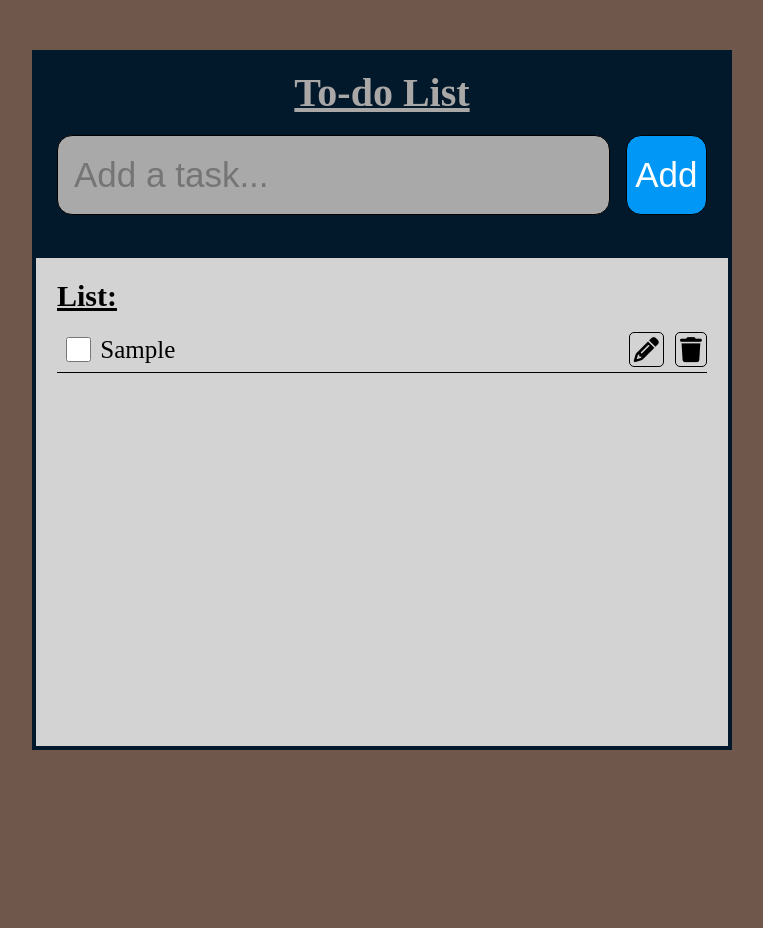
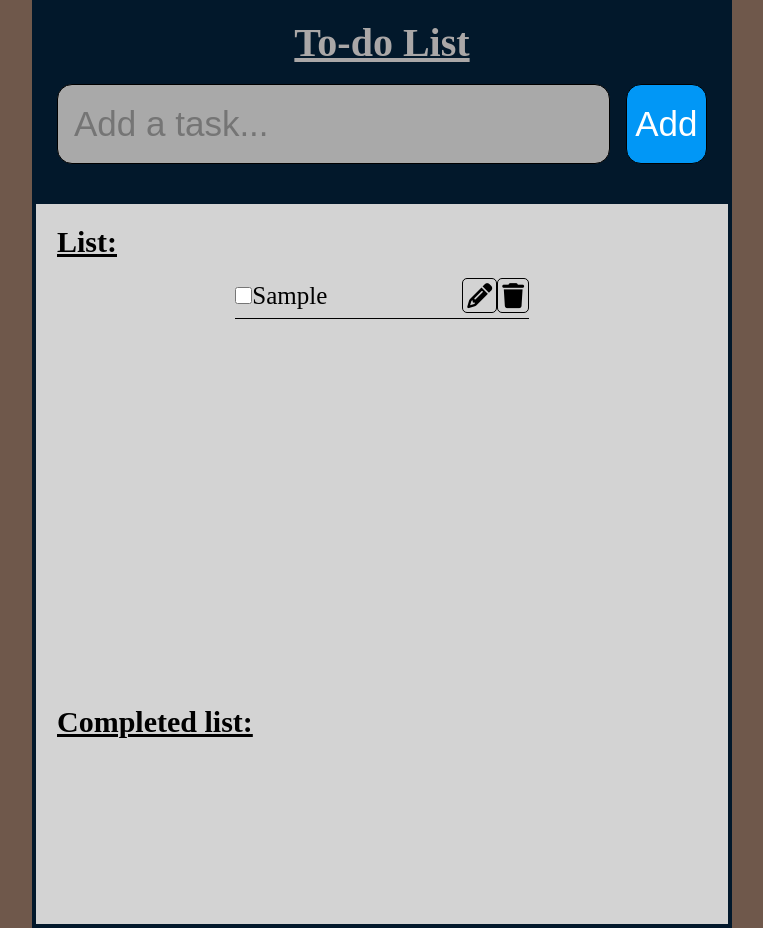
Before and after one commit to Coisdt/7---to-do-list--challenge-, a plain HTML site: page index.html in a window 1280 px wide. Both pictures are taken after typing "Sample" into the empty fields and a click on the button "Add". Shown: the whole page, without its empty margins (258-1021 px from the left). Before the commit the page ends 800 px from the top, so only its background shows below. Drawn offline with Linux system fonts and the light colour scheme.

Commit message:
js: moved checked task to completed list

```diff
--- a/app.js
+++ b/app.js
@@ -31,10 +31,13 @@ function addItem() {
   checkBoxes.forEach((checkbox) => {
     checkbox.addEventListener("click", (e) => {
       const targetListItem = e.target.parentElement;
-      targetListItem.classList.add("completed");
+      targetListItem.classList.toggle("completed");
+      // move completed task to 'completed list'
+      const completedList = document.querySelector(".completed-list");
+      completedList.appendChild(targetListItem);
     });
   });
-  // =================================some work necessary still
+  // =================================some work necessary still: the item should return to the list when unchecked.
 
   // edit item in list
   const editBtns = document.querySelectorAll(".edit");
@@ -84,3 +87,8 @@ function hideElement() {
 }
 
 addItemBtn.addEventListener("click", addItem);
+
+
+
+
+// text must wrap when overflowing the row
--- a/index.html
+++ b/index.html
@@ -35,6 +35,9 @@
           <h2 class="list-title">List:</h2>
           <ol class="to-do-list"></ol>
         </div>
+        <ol class="completed-list">
+          <h2 class="completed-list-title">Completed list:</h2>
+        </ol>
       </article>
     </div>
   </body>
--- a/style.css
+++ b/style.css
@@ -21,10 +21,10 @@ body {
 
 .container {
   display: grid;
-  grid-template-rows: 1fr 1fr 0.5fr 6fr;
+  grid-template-rows: 1fr 1fr 0.5fr 6fr 3fr;
   place-self: center;
   border: 4px solid var(--background-clr);
-  height: 700px;
+  height: fit-content;
   width: 700px;
   background-color: var(--background-clr);
 }
@@ -83,6 +83,7 @@ body {
   padding: 21px;
   background-color: lightgray;
   word-wrap: break-word;
+  /* display: none; */
 }
 
 .list-title {
@@ -105,11 +106,11 @@ body {
   display: grid;
   grid-template-columns: 0.5fr 6fr 0.5fr 0.5fr;
   align-items: center;
-  width: 650px;
-  /* border: 0.5px solid; */
+  max-width: 650px;
   border-bottom: 1px solid;
   padding-bottom: 5px;
-  word-wrap: break-word;
+  overflow-wrap: break-word;
+  height: auto;
 }
 
 .checkbox {
@@ -135,3 +136,14 @@ body {
 .completed {
   text-decoration: line-through;
 }
+
+.completed-list {
+  background-color: lightgrey;
+  padding: 21px;
+}
+
+.completed-list-title {
+  font-size: 30px;
+  text-decoration: underline;
+  color: black;
+}
```
